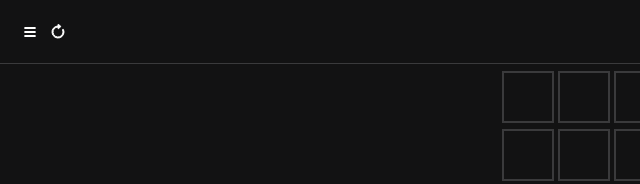
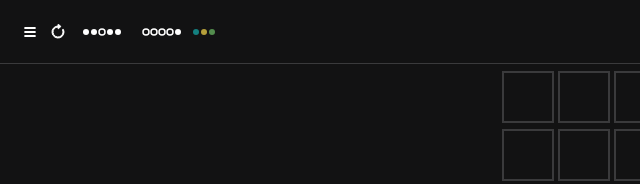
Before and after one commit to scarletti-ben/word-puzzle, a plain HTML site: page index.html in a window 1280 px wide. Shown: the top 184 px of the page, 0-640 px from the left. Drawn offline with Linux system fonts and the light colour scheme.

Commit message:
Getting ready for hint system

```diff
--- a/index.html
+++ b/index.html
@@ -30,7 +30,37 @@
         </svg>
       </button>
 
+      <button class="bar-button flex-h">
+        <svg width="48" height="48" viewBox="0 0 48 48" xmlns="http://www.w3.org/2000/svg">
+          <circle cx="8" cy="24" r="3" fill="white" />
+          <circle cx="16" cy="24" r="3" fill="white" />
+          <circle cx="24" cy="24" r="3" fill="none" stroke="white" stroke-width="1.5" />
+          <circle cx="32" cy="24" r="3" fill="white" />
+          <circle cx="40" cy="24" r="3" fill="white" />
+        </svg>
+      </button>
 
+      <button class="bar-button flex-h">
+        <svg width="48" height="48" viewBox="0 0 48 48" xmlns="http://www.w3.org/2000/svg">
+          <circle cx="8" cy="24" r="3" fill="none" stroke="white" stroke-width="1.5"/>
+          <circle cx="16" cy="24" r="3" fill="none" stroke="white" stroke-width="1.5"/>
+          <circle cx="24" cy="24" r="3" fill="none" stroke="white" stroke-width="1.5"/>
+          <circle cx="32" cy="24" r="3" fill="none" stroke="white" stroke-width="1.5"/>
+          <circle cx="40" cy="24" r="3" fill="white"/>
+        </svg>
+      </button>
+
+      <div class="flex-h" style="background-color: none; transform: scale(1.0);">
+        <svg width="8" height="8" viewBox="0 0 8 8" xmlns="http://www.w3.org/2000/svg">
+          <circle class="orb" cx="4" cy="4" r="3" fill="var(--colour-nine)" />
+        </svg>
+        <svg width="8" height="8" viewBox="0 0 8 8" xmlns="http://www.w3.org/2000/svg">
+          <circle class="orb" cx="4" cy="4" r="3" fill="var(--colour-seven)" />
+        </svg>
+        <svg width="8" height="8" viewBox="0 0 8 8" xmlns="http://www.w3.org/2000/svg">
+          <circle class="orb" cx="4" cy="4" r="3" fill="var(--colour-six)" />
+        </svg>
+      </div>
 
     </div>
 
--- a/styles.css
+++ b/styles.css
@@ -182,6 +182,13 @@ body, html {
   cursor: pointer;
 }
 
+.bar-button {
+  user-select: none;
+  background: rgba(0, 0, 0, 0);
+  border: none;
+  cursor: pointer;
+}
+
 #toaster {
   width: 240px;
   height: 60px;
```
